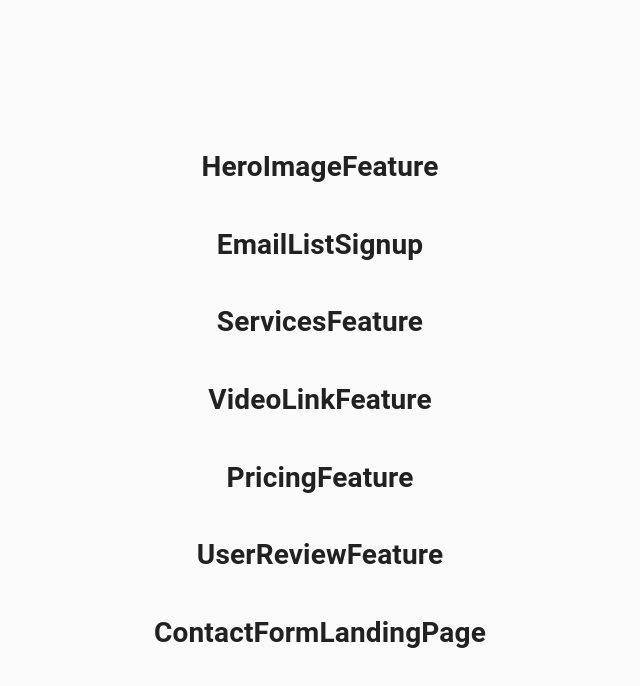
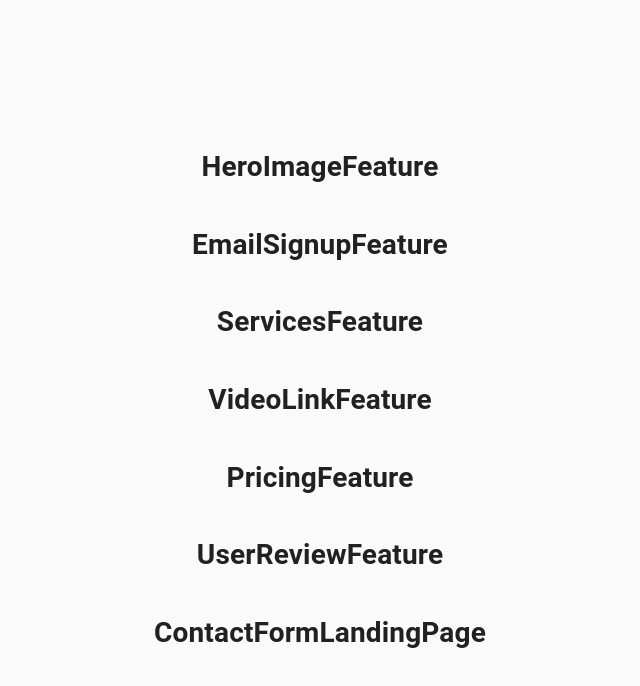
Before and after one commit to Spiteless/trilliummassage, a Next.js app: page / in a window 1280 px wide. Shown: the top 686 px of the page, without its empty margins (320-960 px from the left). Built offline with nearby package versions, Linux system fonts and the light colour scheme.

Commit message:
Change name of default component export to match filename

```diff
--- a/src/features/EmailSignupFeature.jsx
+++ b/src/features/EmailSignupFeature.jsx
@@ -1,9 +1,9 @@
 import React from 'react'
 
-export default function EmailListSignup() {
+export default function EmailSignupFeature() {
     return (
         <div>
-            <h1>EmailListSignup</h1>
+            <h1>EmailSignupFeature</h1>
         </div>
     )
 }
```
